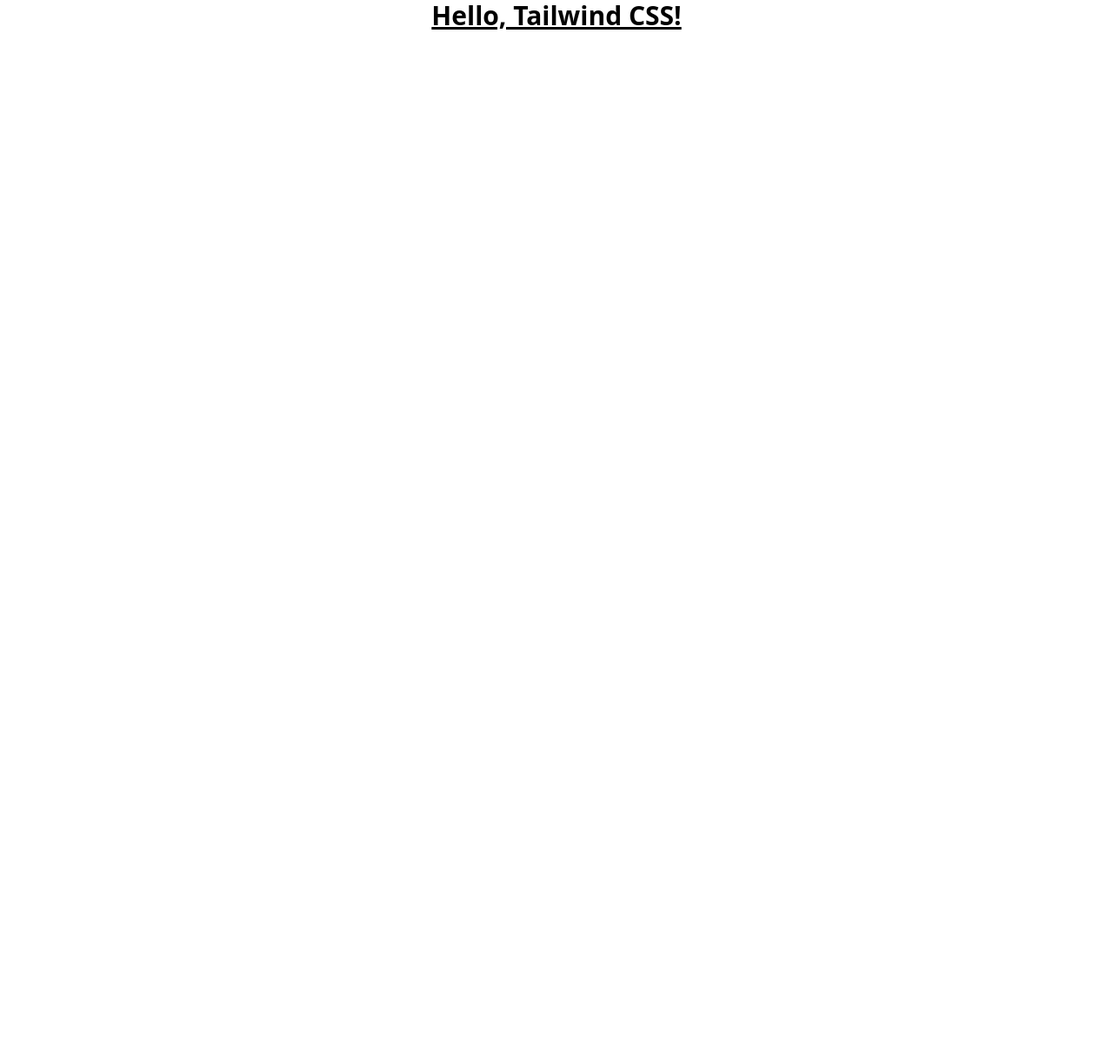
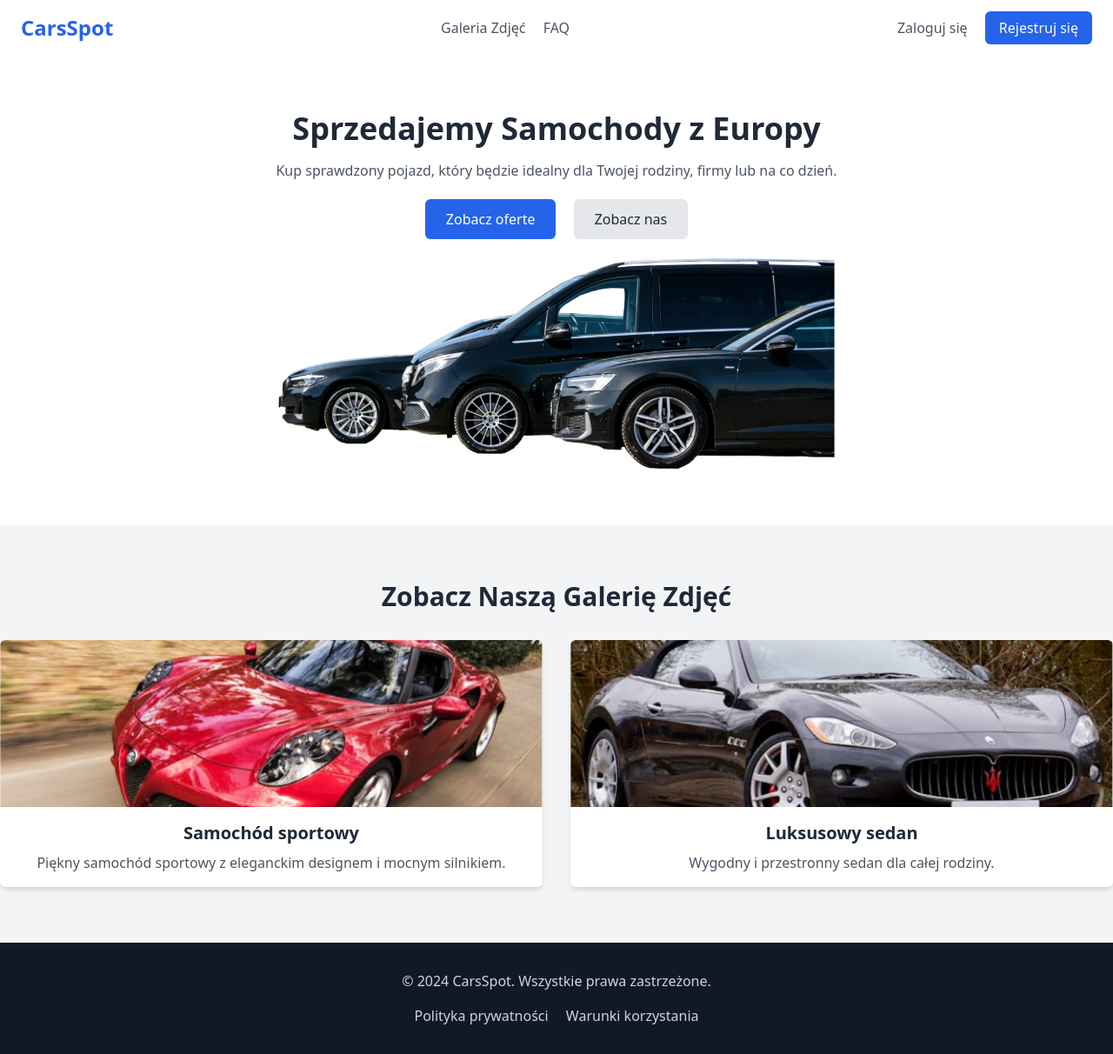
Before and after one commit to KavaliouAlexandr/TestTask, a website: page index.html in a window 1280 px wide. Shown: the whole page at 87% size. Before the commit the page ends 800 px from the top, so only its background shows below. Drawn offline with Linux system fonts and the light colour scheme.

Commit message:
Main page

```diff
--- a/index.html
+++ b/index.html
@@ -3,12 +3,76 @@
 <head>
   <meta charset="UTF-8">
   <meta name="viewport" content="width=device-width, initial-scale=1.0">
-  <title>Tailwind CSS Setup</title>
   <link href="./dist/output.css" rel="stylesheet">
 </head>
-<body>
-  <h1 class="text-3xl font-bold underline text-center">
-    Hello, Tailwind CSS!
-  </h1>
-</body>
-</html>
+<body class="bg-gray-50 text-gray-800">
+
+    <!-- Header Section -->
+    <header class="bg-white shadow-sm">
+      <div class="container mx-auto flex justify-between items-center py-4 px-6">
+        <div class="text-2xl font-bold text-blue-600">CarsSpot</div>
+        <nav class="space-x-4">
+          <a href="#" class="text-gray-600 hover:text-gray-800">Galeria Zdjęć</a>
+          <a href="#" class="text-gray-600 hover:text-gray-800">FAQ</a>
+        </nav>
+        <div class="space-x-4">
+          <a href="#" class="text-gray-600 hover:text-gray-800">Zaloguj się</a>
+          <a href="#" class="bg-blue-600 text-white px-4 py-2 rounded-md">Rejestruj się</a>
+        </div>
+      </div>
+    </header>
+
+    <!-- Hero Section -->
+    <section class="bg-white py-16">
+      <div class="container mx-auto flex flex-col items-center text-center">
+        <h1 class="text-4xl font-bold mb-4">Sprzedajemy Samochody z Europy</h1>
+        <p class="text-gray-600 mb-8">Kup sprawdzony pojazd, który będzie idealny dla Twojej rodziny, firmy lub na co dzień.</p>
+        <div class="space-x-4">
+          <a href="#" class="bg-blue-600 text-white px-6 py-3 rounded-md">Zobacz oferte</a>
+          <a href="#" class="bg-gray-200 text-gray-800 px-6 py-3 rounded-md">Zobacz nas</a>
+        </div>
+      </div>
+      <div class="mt-8 flex justify-center">
+        <img src="./assets/cars.png" alt="Cars" class="w-3/4 md:w-2/4">
+      </div>
+    </section>
+
+    <!-- Gallery Section -->
+    <section class="bg-gray-100 py-16">
+      <div class="container mx-auto text-center">
+        <h2 class="text-3xl font-bold mb-8">Zobacz Naszą Galerię Zdjęć</h2>
+        <div class="grid grid-cols-1 md:grid-cols-2 gap-8">
+          <!-- Car Image 1 -->
+          <div class="bg-white rounded-md shadow-md overflow-hidden">
+            <img src="./assets/car1.png" alt="Car 1" class="w-full h-48 object-cover">
+            <div class="p-4">
+              <h3 class="text-xl font-semibold">Samochód sportowy</h3>
+              <p class="text-gray-600 mt-2">Piękny samochód sportowy z eleganckim designem i mocnym silnikiem.</p>
+            </div>
+          </div>
+          <!-- Car Image 2 -->
+          <div class="bg-white rounded-md shadow-md overflow-hidden">
+            <img src="./assets/car2.png" alt="Car 2" class="w-full h-48 object-cover">
+            <div class="p-4">
+              <h3 class="text-xl font-semibold">Luksusowy sedan</h3>
+              <p class="text-gray-600 mt-2">Wygodny i przestronny sedan dla całej rodziny.</p>
+            </div>
+          </div>
+
+        </div>
+      </div>
+    </section>
+
+    <!-- Footer Section -->
+    <footer class="bg-gray-900 text-gray-300 py-8">
+      <div class="container mx-auto text-center space-y-4">
+        <p>&copy; 2024 CarsSpot. Wszystkie prawa zastrzeżone.</p>
+        <div class="space-x-4">
+          <a href="#" class="hover:text-white">Polityka prywatności</a>
+          <a href="#" class="hover:text-white">Warunki korzystania</a>
+        </div>
+      </div>
+    </footer>
+
+  </body>
+  </html>
```
Also changed, not shown: assets/car1.png (added), assets/car2.png (added), assets/car3.png (added), assets/cars.png (added), dist/output.css.
